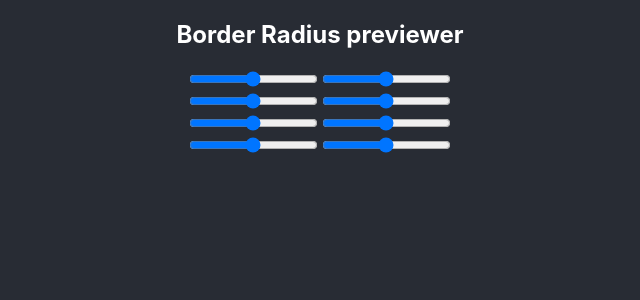
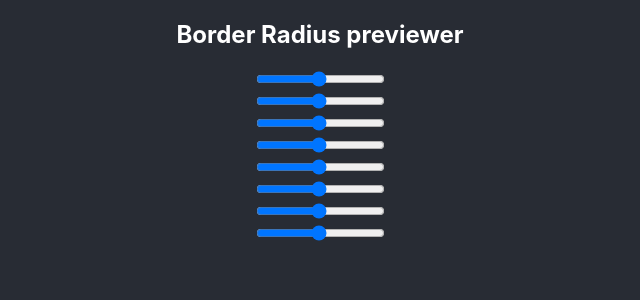
Before and after one commit to tothricsaj/border-radius-previewr, a React (Create React App) app: page / in a window 1280 px wide. Shown: the top 300 px of the page, without its empty margins (320-960 px from the left). Built offline with nearby package versions, Linux system fonts and the light colour scheme.

Commit message:
refactored dom elements

```diff
--- a/src/App.js
+++ b/src/App.js
@@ -14,10 +14,18 @@ class App extends React.Component {
       ]
 
       return classes.map((el, i) => {
+        let rangeBlock = (axis) => {
+          return (
+            <div className={el+axis}>
+              <input className={el + axis} type="range" min="1" max="100" />
+            </div>
+          )
+        }
+
         return (
-          <div className={el}>
-            <input className={el + '-x'} type="range" min="1" max="100" />
-            <input className={el + '-y'} type="range" min="1" max="100" />
+          <div className={el + '-wrapper'} key={i} >
+            {rangeBlock('-x')}
+            {rangeBlock('-y')}
           </div>
         )
 
```
